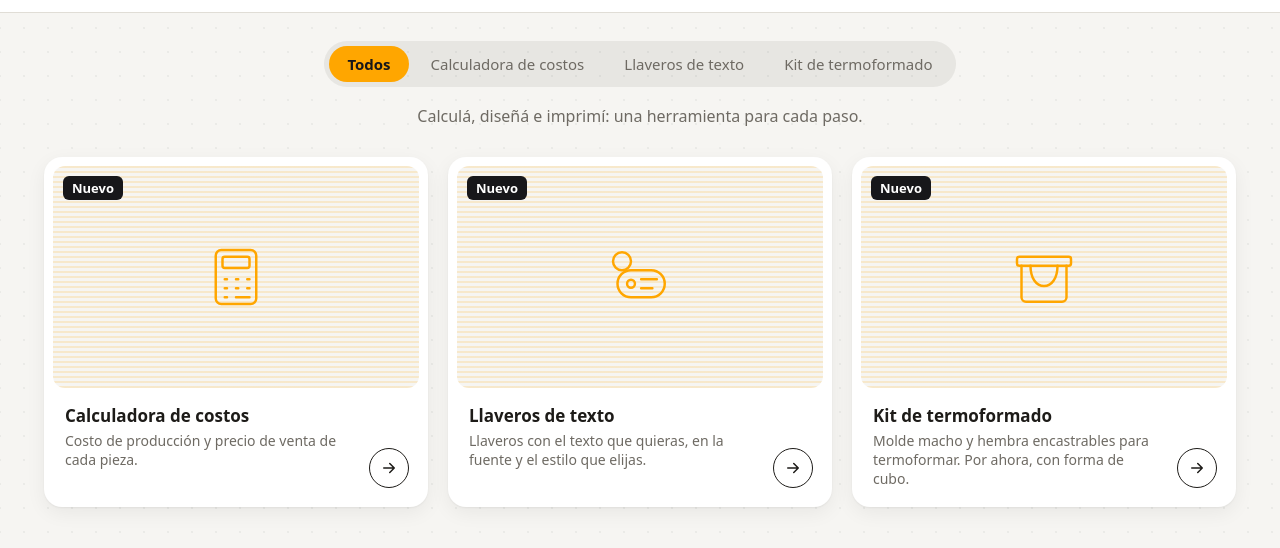
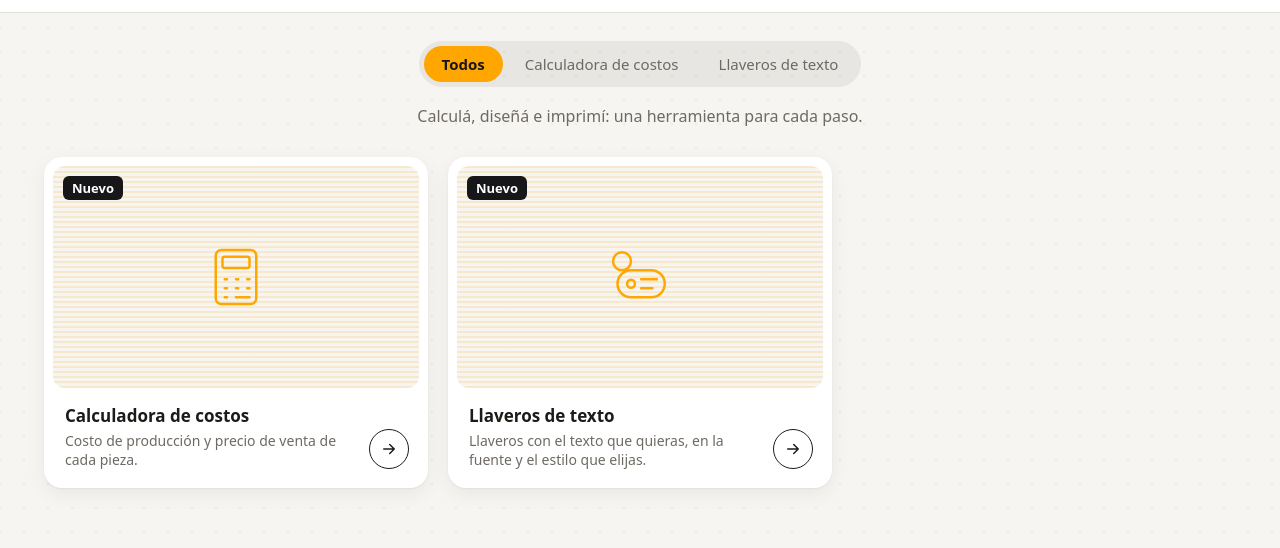
Before and after one commit to AntonellaLapalma/tools3d, a plain HTML site: page index.html in a window 1280 px wide. Shown: the part 44-592 px from the top of the page. Drawn offline with Linux system fonts and the light colour scheme.

Commit message:
Ocultando la seccion de termoformado

```diff
--- a/index.html
+++ b/index.html
@@ -80,11 +80,11 @@ const HERRAMIENTAS = [
     desc: "Llaveros con el texto que quieras, en la fuente y el estilo que elijas.",
     sub: "Escribí el texto que quieras (un nombre, una marca, lo que sea), elegí su diseño y descargá el STL listo para imprimir.",
     icono: '<svg viewBox="0 0 64 64" width="72" height="72" fill="none" stroke="currentColor" stroke-width="2.2" stroke-linecap="round" stroke-linejoin="round" aria-hidden="true"><circle cx="16" cy="18" r="8"/><rect x="12" y="26" width="42" height="24" rx="12"/><circle cx="24" cy="38" r="3.5"/><path d="M33 34h14M33 42h10"/></svg>' },
-  { id: "termoformado", titulo: "Kit de termoformado", src: "html/termoformado.html", insignia: "Nuevo",
-    libs: ["https://cdnjs.cloudflare.com/ajax/libs/three.js/r128/three.min.js"],
-    desc: "Molde macho y hembra encastrables para termoformar. Por ahora, con forma de cubo.",
-    sub: "Definí las medidas de la cesta y descargá el macho entero y el marco hembra, listos para imprimir y encastrar.",
-    icono: '<svg viewBox="0 0 64 64" width="72" height="72" fill="none" stroke="currentColor" stroke-width="2.2" stroke-linecap="round" stroke-linejoin="round" aria-hidden="true"><rect x="8" y="14" width="48" height="8" rx="2"/><path d="M12 22v28a4 4 0 0 0 4 4h32a4 4 0 0 0 4-4V22"/><path d="M20 22c0 11 5 18 12 18s12-7 12-18"/></svg>' }
+  //{ id: "termoformado", titulo: "Kit de termoformado", src: "html/termoformado.html", insignia: "Nuevo",
+  //  libs: ["https://cdnjs.cloudflare.com/ajax/libs/three.js/r128/three.min.js"],
+   // desc: "Molde macho y hembra encastrables para termoformar. Por ahora, con forma de cubo.",
+   // sub: "Definí las medidas de la cesta y descargá el macho entero y el marco hembra, listos para imprimir y encastrar.",
+    //icono: '<svg viewBox="0 0 64 64" width="72" height="72" fill="none" stroke="currentColor" stroke-width="2.2" stroke-linecap="round" stroke-linejoin="round" aria-hidden="true"><rect x="8" y="14" width="48" height="8" rx="2"/><path d="M12 22v28a4 4 0 0 0 4 4h32a4 4 0 0 0 4-4V22"/><path d="M20 22c0 11 5 18 12 18s12-7 12-18"/></svg>' }
 ];
 
 const SUB_INICIO = "Calculá, diseñá e imprimí: una herramienta para cada paso.";
```
Also changed, not shown: 1 other file.
